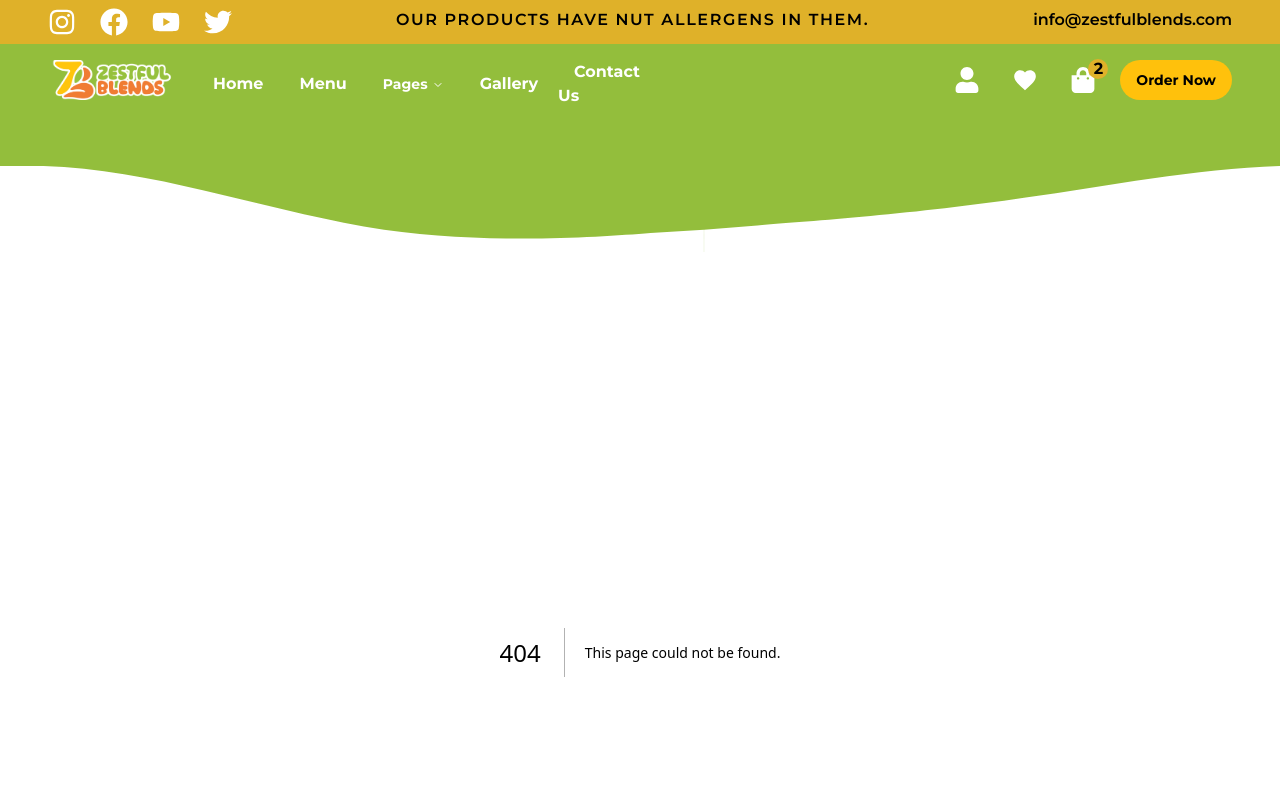
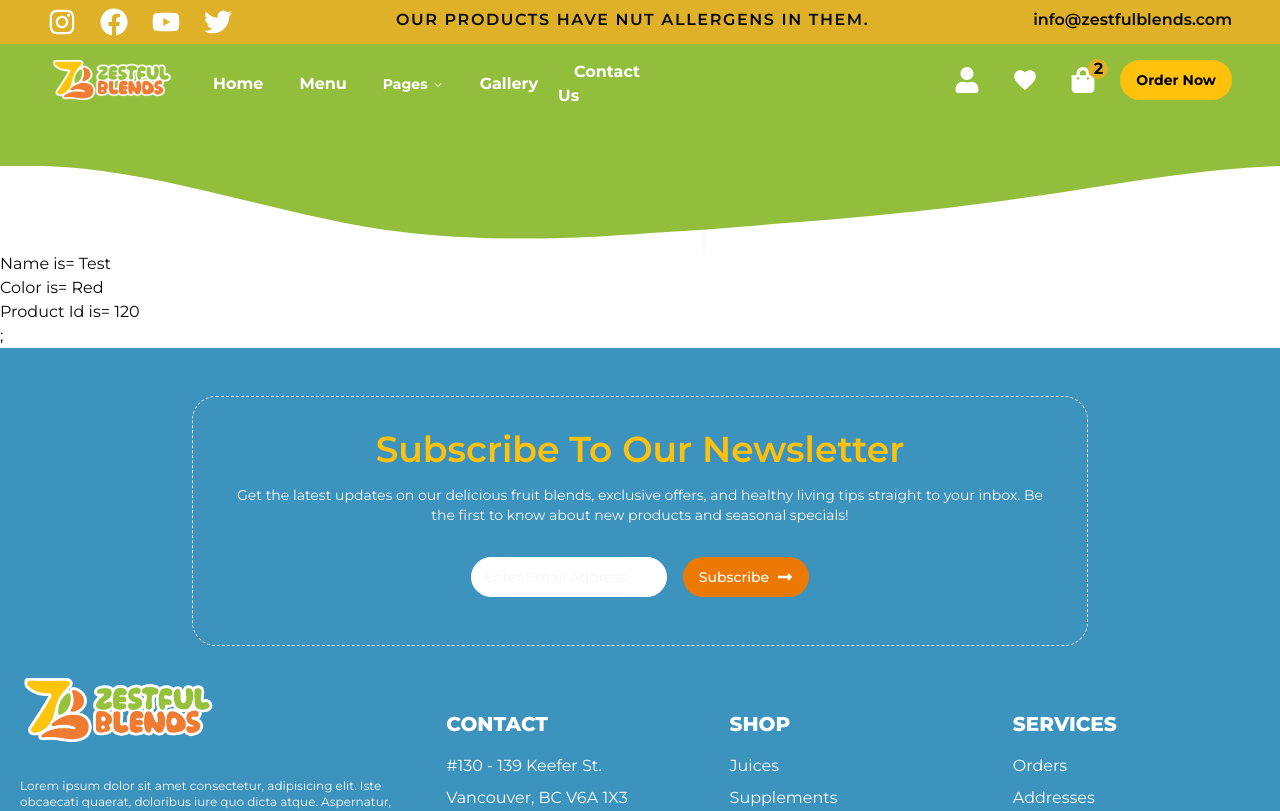
Before and after one commit to VanjaXYZ/zestful-blends-frontend, a Next.js app: page /wishlist in a window 1280 px wide. Before the commit this address had no page. Shown: the top 811 px of the page. Built offline with nearby package versions, Linux system fonts and the light colour scheme.

Commit message:
wishlist and checkout page created

```diff
--- /dev/null
+++ b/src/app/(pages)/checkout/components/checkout.tsx
@@ -0,0 +1,17 @@
+"use client";
+const CheckoutList= {
+  id: 1,
+  productName: "Test",
+price: 10.99,};
+const CheckoutListPage = () => {
+  return (
+    <div>
+      <div>
+        <p>Name is= {CheckoutList.productName}</p>
+        <p>Color is= {CheckoutList.price}</p>
+      </div>;
+    </div>
+  );
+};
+
+export default CheckoutListPage;
--- /dev/null
+++ b/src/app/(pages)/checkout/page.tsx
@@ -0,0 +1,9 @@
+import CheckoutListPage from "./components/checkout";
+
+export default function checklist() {
+  return (
+    <div>
+      <CheckoutListPage />
+    </div>
+  );
+}
--- /dev/null
+++ b/src/app/(pages)/wishlist/components/wishlist.tsx
@@ -0,0 +1,20 @@
+"use client";
+const WishList = {
+  id: 1,
+  productName: "Test",
+  productColor: "Red",
+  productId: "120",
+};
+const WishListPage = () => {
+  return (
+    <div>
+      <div>
+        <p>Name is= {WishList.productName}</p>
+        <p>Color is= {WishList.productColor}</p>
+        <p>Product Id is= {WishList.productId}</p>
+      </div>;
+    </div>
+  );
+};
+
+export default WishListPage;
--- /dev/null
+++ b/src/app/(pages)/wishlist/page.tsx
@@ -0,0 +1,9 @@
+import WishListPage from "./components/wishlist";
+
+export default function wishlist() {
+  return (
+    <div>
+      <WishListPage />
+    </div>
+  );
+}
```
